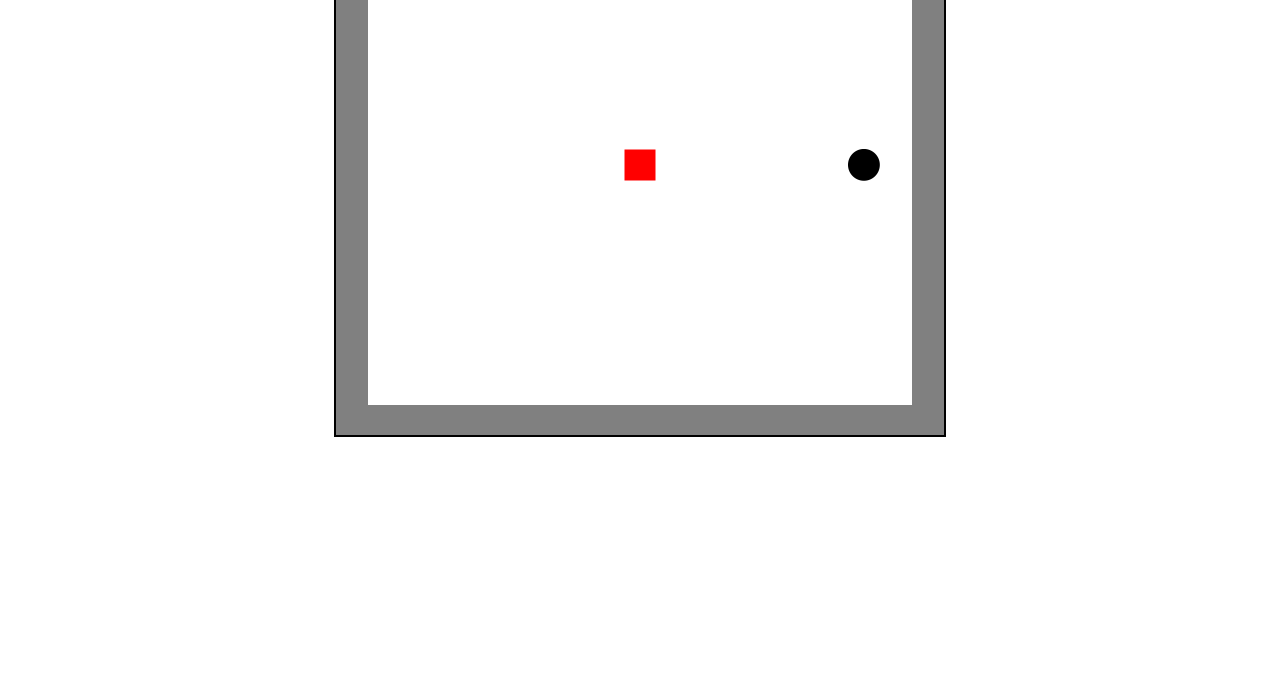
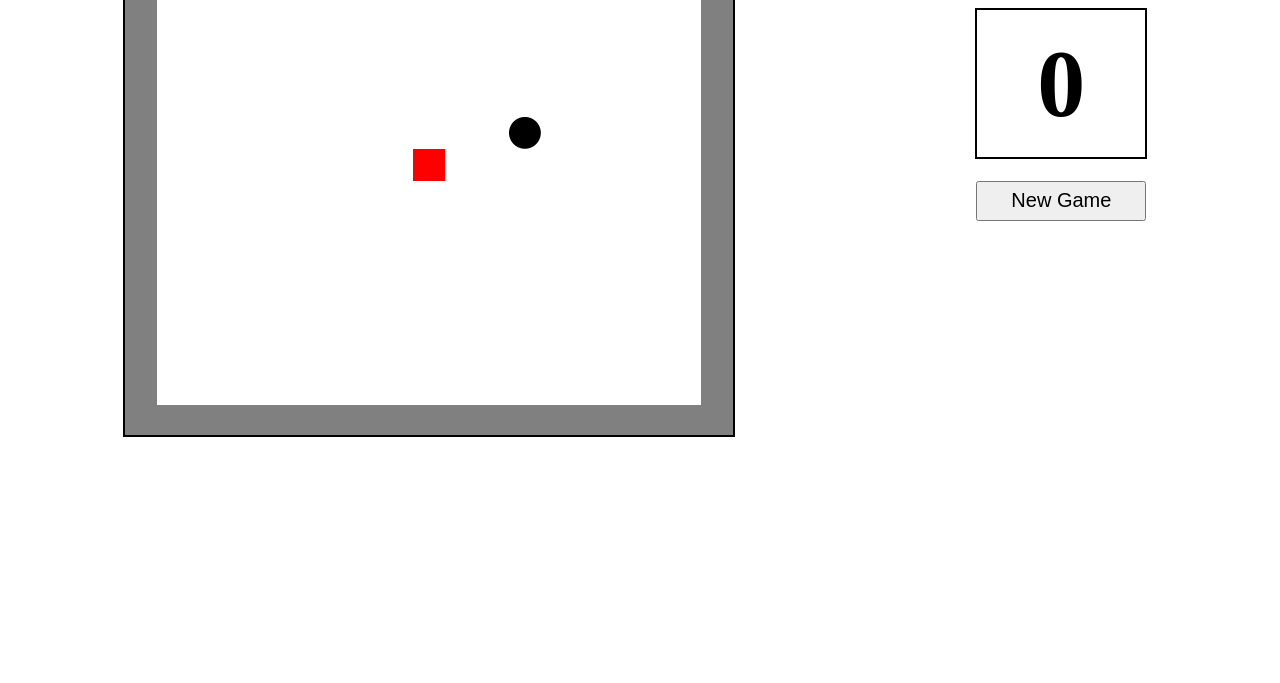
Before and after one commit to singhutkarsh902/SnakesGame, a plain HTML site: page index.html in a window 1280 px wide. Shown: the part 117-800 px from the top of the page. Drawn offline with Linux system fonts and the light colour scheme.

Commit message:
Added reset button

```diff
--- a/index.html
+++ b/index.html
@@ -4,7 +4,16 @@
         <link rel="stylesheet" href="style.css">
     </head>
     <body>
-        <canvas id="snake" width="608" height="542"></canvas>
+        <div class="container">
+            <div class="game">
+                <canvas id="snake" width="608" height="542"></canvas>
+            </div>
+            <div class="sidebar">
+                <h1><div class="heading">Snakes</div></h1>
+                <h1><span class="score">0</span></h1>
+                <button class="reset">New Game</button>
+            </div>
+        </div>
 
         <script src="script.js"></script>
     </body>
--- a/script.js
+++ b/script.js
@@ -1,34 +1,57 @@
 var canvas = document.getElementById("snake");
 var ctx = canvas.getContext("2d");
-
-const grid = 32;
-let snake = [];
+var displayScore = document.querySelector(".score");
+var resetButton = document.querySelector(".reset");
 
 const foodImg = new Image();
 foodImg.src = "food.png";
 
-snake[0] = {
-    x : 9 * grid,
-    y : 8 * grid
-};
+const grid = 32;
+var score;
+let snake;
+let food;
+let d;
+var game;
 
-let food = {
-    x : Math.floor(Math.random()*17 + 1) * grid,
-    y : Math.floor(Math.random()*15 + 1) * grid
+document.addEventListener("keydown", (e) => {
+    let key = e.keyCode;
+    if (key == 37 && d != "right") d = "left";
+    else if (key == 38 && d != "down") d = "up";
+    else if (key == 39 && d != "left") d = "right";
+    else if (key == 40 && d != "up") d = "down";
+});
+
+
+resetButton.addEventListener("click", () => {
+    newGame();
+})
+
+function newGame() {
+    newFood();
+    newSnake();
+    d = null;
+    score = 0;
+    game = setInterval(draw, 100);
+}
+newGame();
+
+function newSnake() {
+    snake = [];
+    snake[0] = {
+        x: 9 * grid,
+        y: 8 * grid
+    };
 }
 
-let d;
-document.addEventListener("keydown", (e) => {
-    let key = e.keyCode;
-    if(key == 37 && d != "right") d="left";
-    else if (key == 38 && d != "down") d = "up";
-    else if (key == 39 && d != "left") d = "right";
-    else if(key == 40 && d != "up") d = "down";
-    console.log(d);
-});
+function newFood() {
+    food = {
+        x: Math.floor(Math.random() * 17 + 1) * grid,
+        y: Math.floor(Math.random() * 15 + 1) * grid
+    }
+}
 
 function collision(array, head) {
-    for(var i=0; i<array.length; i++) {
+    for(let i=0; i<array.length; i++) {
         if(head.x == array[i].x && head.y == array[i].y){
             return true;
         }
@@ -37,25 +60,8 @@ function collision(array, head) {
 }
 
 function draw() {
-    ctx.fillStyle = "white";
-    ctx.fillRect(0, 0, 608, 544);
-    ctx.fillStyle = "gray";
-    ctx.fillRect(0, 0, 608, 32);
-    ctx.fillRect(0, 0, 32, 544);
-    ctx.fillRect(576, 0, 32, 544);
-    ctx.fillRect(0, 512, 608, 32);
-
-    for (let i = 0; i < snake.length; i++) {
-        if (i == 0) ctx.fillStyle = "red";
-        else ctx.fillStyle = "black";
-
-        ctx.fillRect(snake[i].x, snake[i].y, grid, grid);
-
-        ctx.strokeStyle = "white";
-        ctx.strokeRect(snake[i].x, snake[i].y, grid, grid);
-    }
-
-    ctx.drawImage(foodImg, food.x, food.y);
+    newBoard();
+    drawSnake();
 
     let headX = snake[0].x;
     let headY = snake[0].y;
@@ -65,13 +71,14 @@ function draw() {
     if (d == "down") headY += grid;
 
     if (headX == food.x && headY == food.y) {
-        food = {
-            x: Math.floor(Math.random() * 17 + 1) * grid,
-            y: Math.floor(Math.random() * 15 + 1) * grid
-        }
+        newFood();
+        score++;
+        displayScore.innerHTML = score;
     }
-    else
+    else {
         snake.pop();
+    }
+
     let newPos = {
         x: headX,
         y: headY
@@ -84,4 +91,25 @@ function draw() {
     snake.unshift(newPos);
 }
 
-var game = setInterval(draw, 100);
+function newBoard() {
+    ctx.fillStyle = "white";
+    ctx.fillRect(0, 0, 608, 544);
+    ctx.fillStyle = "gray";
+    ctx.fillRect(0, 0, 608, 32);
+    ctx.fillRect(0, 0, 32, 544);
+    ctx.fillRect(576, 0, 32, 544);
+    ctx.fillRect(0, 512, 608, 32);
+    ctx.drawImage(foodImg, food.x, food.y);
+}
+
+function drawSnake() {
+    for (let i = 0; i < snake.length; i++) {
+        if (i == 0) {
+            ctx.fillStyle = "red";
+        }
+        else {
+            ctx.fillStyle = "black";
+        }
+        ctx.fillRect(snake[i].x, snake[i].y, grid, grid);
+    }
+}
--- a/style.css
+++ b/style.css
@@ -1,3 +1,35 @@
+.container{
+    display: flex;
+}
+
+.game{
+    flex: 2;
+}
+
+.sidebar{
+    flex: 1;
+    text-align: center;
+}
+
+.score{
+    font-size: 300%;
+    border: 2px solid black;
+    padding: 20px 60px;
+}
+
+.heading {
+    margin: 20px 60px 40px 60px;
+    font-size: 200%;
+    border-bottom: 2px solid black;
+}
+
+button {
+    margin: 20px;
+    width: 170px;
+    font-size: 125%;
+    height: 40px;
+}
+
 canvas{
     display: block;
     margin: 0 auto;
```
